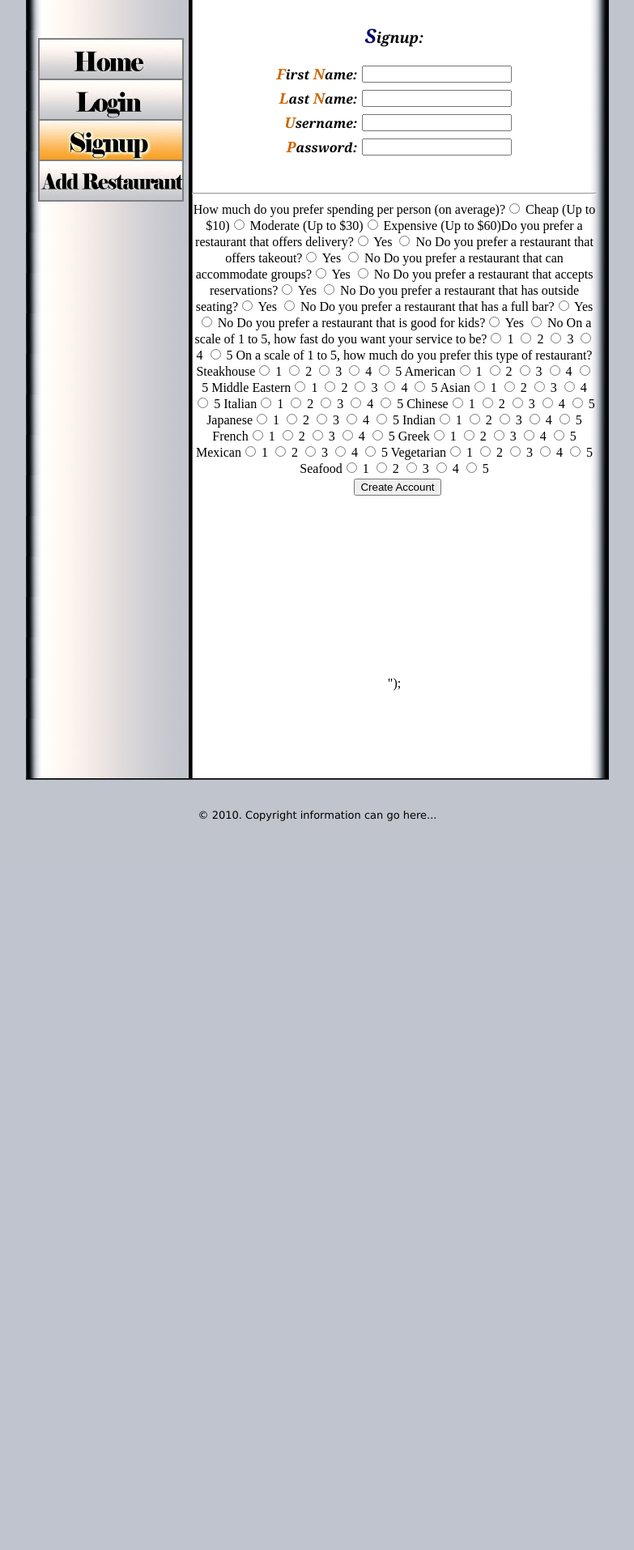
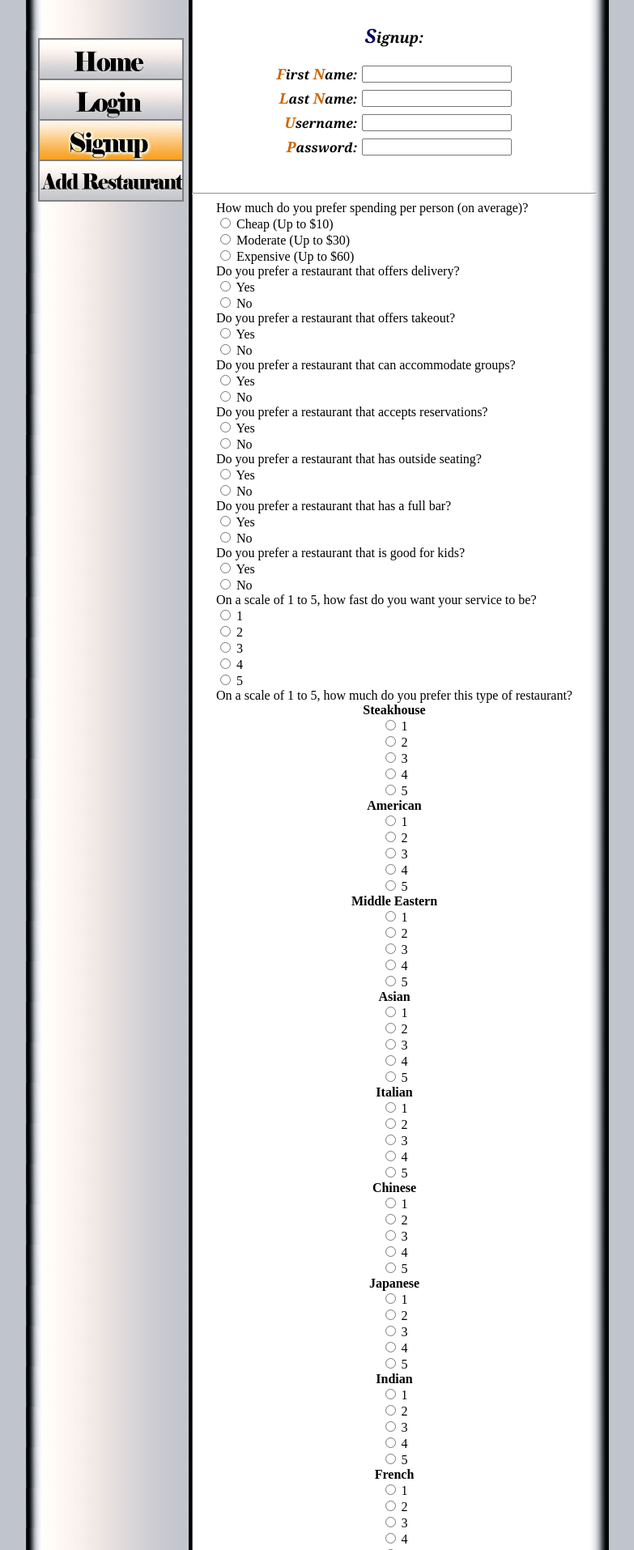
Before and after one commit to vroycroft/RestaurantRecommendationWebsite, a PHP site: page /signup.php?signup=vr in a window 1280 px wide. Shown: the part 363-2277 px from the top of the page at 81% size, without its empty margins (248-1031 px from the left). Before the commit the page ends 1377 px from the top, so only its background shows below. Run offline with PHP 8.4, Linux system fonts and the light colour scheme.

Commit message:
updated survey format

```diff
--- a/signup.php
+++ b/signup.php
@@ -51,137 +51,138 @@ if ($_GET['signup'] == "yes") {
 <br/><hr/>
 
 <table border="0" cellpadding="0" cellspacing="0">
-<tr>How much do you prefer spending per person (on average)?</tr>
-<tr><input type="radio" name="group1" value="Cheap"> Cheap (Up to $10)</tr>
-<tr><input type="radio" name="group1" value="Moderate"> Moderate (Up to $30)</tr>
-<tr><input type="radio" name="group1" value="Expensive"> Expensive (Up to $60)</tr>
+<tr><td align="left">How much do you prefer spending per person (on average)?</td></tr>
+<tr><td align="left"><input type="radio" name="group1" value="Cheap"> Cheap (Up to $10)</td></tr>
+<tr><td align="left"><input type="radio" name="group1" value="Moderate"> Moderate (Up to $30)</td></tr>
+<tr><td align="left"><input type="radio" name="group1" value="Expensive"> Expensive (Up to $60)</td></tr>
 
 
-<tr>Do you prefer a restaurant that offers delivery?</tr>
-<tr><input type="radio" name="group2" value="yesDelivery"> Yes </tr>
-<tr><input type="radio" name="group2" value="noDelivery"> No </tr>
+<tr><td align="left">Do you prefer a restaurant that offers delivery?</td></tr>
+<tr><td align="left"><input type="radio" name="group2" value="yesDelivery"> Yes </td></tr>
+<tr><td align="left"><input type="radio" name="group2" value="noDelivery"> No </td></tr>
 
-<tr>Do you prefer a restaurant that offers takeout?</tr>
-<tr><input type="radio" name="group3" value="yesTakeout"> Yes </tr>
-<tr><input type="radio" name="group3" value="noTakeout"> No </tr>
+<tr><td align="left">Do you prefer a restaurant that offers takeout?</td></tr>
+<tr><td align="left"><input type="radio" name="group3" value="yesTakeout"> Yes </td></tr>
+<tr><td align="left"><input type="radio" name="group3" value="noTakeout"> No </td></tr>
 
-<tr>Do you prefer a restaurant that can accommodate groups?</tr>
-<tr><input type="radio" name="group4" value="yesGroups"> Yes </tr>
-<tr><input type="radio" name="group4" value="noGroup"> No </tr>
+<tr><td align="left">Do you prefer a restaurant that can accommodate groups?</td></tr>
+<tr><td align="left"><input type="radio" name="group4" value="yesGroups"> Yes </td></tr>
+<tr><td align="left"><input type="radio" name="group4" value="noGroup"> No </td></tr>
 
-<tr>Do you prefer a restaurant that accepts reservations?</tr>
-<tr><input type="radio" name="group5" value="yesReservations"> Yes </tr>
-<tr><input type="radio" name="group5" value="noReservations"> No </tr>
+<tr><td align="left">Do you prefer a restaurant that accepts reservations?</td></tr>
+<tr><td align="left"><input type="radio" name="group5" value="yesReservations"> Yes </td></tr>
+<tr><td align="left"><input type="radio" name="group5" value="noReservations"> No </td></tr>
 
-<tr>Do you prefer a restaurant that has outside seating?</td></tr>
-<tr><input type="radio" name="group6" value="yesOutsideSeating"> Yes </tr>
-<tr><input type="radio" name="group6" value="noOutsideSeating"> No </tr>
+<tr><td align="left">Do you prefer a restaurant that has outside seating?</td></tr>
+<tr><td align="left"><input type="radio" name="group6" value="yesOutsideSeating"> Yes </td></tr>
+<tr><td align="left"><input type="radio" name="group6" value="noOutsideSeating"> No </td></tr>
 
-<tr>Do you prefer a restaurant that has a full bar?</td></tr>
-<tr><input type="radio" name="group7" value="yesBar"> Yes </tr>
-<tr><input type="radio" name="group7" value="noBar"> No </tr>
+<tr><td align="left">Do you prefer a restaurant that has a full bar?</td></tr>
+<tr><td align="left"><input type="radio" name="group7" value="yesBar"> Yes </td></tr>
+<tr><td align="left"><input type="radio" name="group7" value="noBar"> No </td></tr>
 
-<tr>Do you prefer a restaurant that is good for kids?</tr>
-<tr><input type="radio" name="group8" value="yesKids"> Yes </tr>
-<tr><input type="radio" name="group8" value="noKids"> No </tr>
+<tr><td align="left">Do you prefer a restaurant that is good for kids?</td></tr>
+<tr><td align="left"><input type="radio" name="group8" value="yesKids"> Yes </td></tr>
+<tr><td align="left"><input type="radio" name="group8" value="noKids"> No </td></tr>
 
-<tr>On a scale of 1 to 5, how fast do you want your service to be?</tr>
-<tr><input type="radio" name="group9" value="speedOne"> 1 </tr>
-<tr><input type="radio" name="group9" value="speedTwo"> 2 </tr>
-<tr><input type="radio" name="group9" value="speedThree"> 3 </tr>
-<tr><input type="radio" name="group9" value="speedFour"> 4 </tr>
-<tr><input type="radio" name="group9" value="speedFive"> 5 </tr>
+<tr><td align="left">On a scale of 1 to 5, how fast do you want your service to be?</td></tr>
+<tr><td align="left"><input type="radio" name="group9" value="speedOne"> 1 </td></tr>
+<tr><td align="left"><input type="radio" name="group9" value="speedTwo"> 2 </td></tr>
+<tr><td align="left"><input type="radio" name="group9" value="speedThree"> 3 </td></tr>
+<tr><td align="left"><input type="radio" name="group9" value="speedFour"> 4 </td></tr>
+<tr><td align="left"><input type="radio" name="group9" value="speedFive"> 5 </td></tr>
+<tr> </tr><tr> </tr>
+<tr><td align="left">On a scale of 1 to 5, how much do you prefer this type of restaurant?</tr>
+<tr><td align="center"><b>Steakhouse</b></td></tr>
+<tr><td align="center"><input type="radio" name="group10" value="SteakOne"> 1 </td></tr>
+<tr><td align="center"><input type="radio" name="group10" value="SteakTwo"> 2 </td></tr>
+<tr><td align="center"><input type="radio" name="group10" value="SteakThree"> 3 </td></tr>
+<tr><td align="center"><input type="radio" name="group10" value="SteakFour"> 4 </td></tr>
+<tr><td align="center"><input type="radio" name="group10" value="SteakFive"> 5 </td></tr>
 
-<tr>On a scale of 1 to 5, how much do you prefer this type of restaurant?</tr>
-<tr>Steakhouse<input type="radio" name="group10" value="SteakOne"> 1 </tr>
-<tr><input type="radio" name="group10" value="SteakTwo"> 2 </tr>
-<tr><input type="radio" name="group10" value="SteakThree"> 3 </tr>
-<tr><input type="radio" name="group10" value="SteakFour"> 4 </tr>
-<tr><input type="radio" name="group10" value="SteakFive"> 5 </tr>
+<tr><td align="center"><b>American</b></td></tr>
+<tr><td align="center"><input type="radio" name="group11" value="AmerOne"> 1 </td></tr>
+<tr><td align="center"><input type="radio" name="group11" value="AmerTwo"> 2 </td></tr>
+<tr><td align="center"><input type="radio" name="group11" value="AmerThree"> 3 </td></tr>
+<tr><td align="center"><input type="radio" name="group11" value="AmerFour"> 4 </td></tr>
+<tr><td align="center"><input type="radio" name="group11" value="AmerFive"> 5 </td></tr>
 
-<tr>American</tr>
-<tr><input type="radio" name="group11" value="AmerOne"> 1 </tr>
-<tr><input type="radio" name="group11" value="AmerTwo"> 2 </tr>
-<tr><input type="radio" name="group11" value="AmerThree"> 3 </tr>
-<tr><input type="radio" name="group11" value="AmerFour"> 4 </tr>
-<tr><input type="radio" name="group11" value="AmerFive"> 5 </tr>
+<tr><td align="center"><b>Middle Eastern</b></td></tr>
+<tr><td align="center"><input type="radio" name="group12" value="MEOne"> 1 </td></tr>
+<tr><td align="center"><input type="radio" name="group12" value="METwo"> 2 </td></tr>
+<tr><td align="center"><input type="radio" name="group12" value="METhree"> 3 </td></tr>
+<tr><td align="center"><input type="radio" name="group12" value="MEFour"> 4 </td></tr>
+<tr><td align="center"><input type="radio" name="group12" value="MEFive"> 5 </td></tr>
 
-<tr>Middle Eastern</tr>
-<tr><input type="radio" name="group12" value="MEOne"> 1 </tr>
-<tr><input type="radio" name="group12" value="METwo"> 2 </tr>
-<tr><input type="radio" name="group12" value="METhree"> 3 </tr>
-<tr><input type="radio" name="group12" value="MEFour"> 4 </tr>
-<tr><input type="radio" name="group12" value="MEFive"> 5 </tr>
+<tr><td align="center"><b>Asian</b></td></tr>
+<tr><td align="center"><input type="radio" name="group13" value="AsianOne"> 1 </td></tr>
+<tr><td align="center"><input type="radio" name="group13" value="AsianTwo"> 2 </td></tr>
+<tr><td align="center"><input type="radio" name="group13" value="AsianThree"> 3 </td></tr>
+<tr><td align="center"><input type="radio" name="group13" value="AsianFour"> 4 </td></tr>
+<tr><td align="center"><input type="radio" name="group13" value="AsianFive"> 5 </td></tr>
 
-<tr>Asian</tr>
-<tr><input type="radio" name="group13" value="AsianOne"> 1 </tr>
-<tr><input type="radio" name="group13" value="AsianTwo"> 2 </tr>
-<tr><input type="radio" name="group13" value="AsianThree"> 3 </tr>
-<tr><input type="radio" name="group13" value="AsianFour"> 4 </tr>
-<tr><input type="radio" name="group13" value="AsianFive"> 5 </tr>
+<tr><td align="center"><b>Italian</b></td></tr>
+<tr><td align="center"><input type="radio" name="group14" value="ItalianOne"> 1 </td></tr>
+<tr><td align="center"><input type="radio" name="group14" value="ItalianTwo"> 2 </td></tr>
+<tr><td align="center"><input type="radio" name="group14" value="ItalianThree"> 3 </td></tr>
+<tr><td align="center"><input type="radio" name="group14" value="ItalianFour"> 4 </td></tr>
+<tr><td align="center"><input type="radio" name="group14" value="ItalianFive"> 5 </td></tr>
 
-<tr>Italian</tr>
-<tr><input type="radio" name="group14" value="ItalianOne"> 1 </tr>
-<tr><input type="radio" name="group14" value="ItalianTwo"> 2 </tr>
-<tr><input type="radio" name="group14" value="ItalianThree"> 3 </tr>
-<tr><input type="radio" name="group14" value="ItalianFour"> 4 </tr>
-<tr><input type="radio" name="group14" value="ItalianFive"> 5 </tr>
+<tr><td align="center"><b>Chinese</b></td></tr>
+<tr><td align="center"><input type="radio" name="group15" value="ChineseOne"> 1 </td></tr>
+<tr><td align="center"><input type="radio" name="group15" value="ChineseTwo"> 2 </td></tr>
+<tr><td align="center"><input type="radio" name="group15" value="ChineseThree"> 3 </td></tr>
+<tr><td align="center"><input type="radio" name="group15" value="ChineseFour"> 4 </td></tr>
+<tr><td align="center"><input type="radio" name="group15" value="ChineseFive"> 5 </td></tr>
 
-<tr>Chinese</tr>
-<tr><input type="radio" name="group15" value="ChineseOne"> 1 </tr>
-<tr><input type="radio" name="group15" value="ChineseTwo"> 2 </tr>
-<tr><input type="radio" name="group15" value="ChineseThree"> 3 </tr>
-<tr><input type="radio" name="group15" value="ChineseFour"> 4 </tr>
-<tr><input type="radio" name="group15" value="ChineseFive"> 5 </tr>
+<tr><td align="center"><b>Japanese</b></td></tr>
+<tr><td align="center"><input type="radio" name="group16" value="JapOne"> 1 </td></tr>
+<tr><td align="center"><input type="radio" name="group16" value="JapTwo"> 2 </td></tr>
+<tr><td align="center"><input type="radio" name="group16" value="JapThree"> 3 </td></tr>
+<tr><td align="center"><input type="radio" name="group16" value="JapFour"> 4 </td></tr>
+<tr><td align="center"><input type="radio" name="group16" value="JapFive"> 5 </td></tr>
 
-<tr>Japanese</tr>
-<tr><input type="radio" name="group16" value="JapOne"> 1 </tr>
-<tr><input type="radio" name="group16" value="JapTwo"> 2 </tr>
-<tr><input type="radio" name="group16" value="JapThree"> 3 </tr>
-<tr><input type="radio" name="group16" value="JapFour"> 4 </tr>
-<tr><input type="radio" name="group16" value="JapFive"> 5 </tr>
+<tr><td align="center"><b>Indian</b></td></tr>
+<tr><td align="center"><input type="radio" name="group17" value="IndianOne"> 1 </td></tr>
+<tr><td align="center"><input type="radio" name="group17" value="IndianTwo"> 2 </td></tr>
+<tr><td align="center"><input type="radio" name="group17" value="IndianThree"> 3 </td></tr>
+<tr><td align="center"><input type="radio" name="group17" value="IndianFour"> 4 </td></tr>
+<tr><td align="center"><input type="radio" name="group17" value="IndianFive"> 5 </td></tr>
 
-<tr>Indian</tr>
-<tr><input type="radio" name="group17" value="IndianOne"> 1 </tr>
-<tr><input type="radio" name="group17" value="IndianTwo"> 2 </tr>
-<tr><input type="radio" name="group17" value="IndianThree"> 3 </tr>
-<tr><input type="radio" name="group17" value="IndianFour"> 4 </tr>
-<tr><input type="radio" name="group17" value="IndianFive"> 5 </tr>
+<tr><td align="center"><b>French</b></td></tr>
+<tr><td align="center"><input type="radio" name="group18" value="FrenchOne"> 1 </td></tr>
+<tr><td align="center"><input type="radio" name="group18" value="FrenchTwo"> 2 </td></tr>
+<tr><td align="center"><input type="radio" name="group18" value="FrenchThree"> 3 </td></tr>
+<tr><td align="center"><input type="radio" name="group18" value="FrenchFour"> 4 </td></tr>
+<tr><td align="center"><input type="radio" name="group18" value="FrenchFive"> 5 </td></tr>
 
-<tr>French</tr>
-<tr><input type="radio" name="group18" value="FrenchOne"> 1 </tr>
-<tr><input type="radio" name="group18" value="FrenchTwo"> 2 </tr>
-<tr><input type="radio" name="group18" value="FrenchThree"> 3 </tr>
-<tr><input type="radio" name="group18" value="FrenchFour"> 4 </tr>
-<tr><input type="radio" name="group18" value="FrenchFive"> 5 </tr>
+<tr><td align="center"><b>Greek</b></td></tr>
+<tr><td align="center"><input type="radio" name="group19" value="GreekOne"> 1 </td></tr>
+<tr><td align="center"><input type="radio" name="group19" value="GreekTwo"> 2 </td></tr>
+<tr><td align="center"><input type="radio" name="group19" value="GreekThree"> 3 </td></tr>
+<tr><td align="center"><input type="radio" name="group19" value="GreekFour"> 4 </td></tr>
+<tr><td align="center"><input type="radio" name="group19" value="GreekFive"> 5 </td></tr>
 
-<tr>Greek</tr>
-<tr><input type="radio" name="group19" value="GreekOne"> 1 </tr>
-<tr><input type="radio" name="group19" value="GreekTwo"> 2 </tr>
-<tr><input type="radio" name="group19" value="GreekThree"> 3 </tr>
-<tr><input type="radio" name="group19" value="GreekFour"> 4 </tr>
-<tr><input type="radio" name="group19" value="GreekFive"> 5 </tr>
+<tr><td align="center"><b>Mexican</b></td></tr>
+<tr><td align="center"><input type="radio" name="group20" value="MexicanOne"> 1 </td></tr>
+<tr><td align="center"><input type="radio" name="group20" value="MexicanTwo"> 2 </td></tr>
+<tr><td align="center"><input type="radio" name="group20" value="MexicanThree"> 3 </td></tr>
+<tr><td align="center"><input type="radio" name="group20" value="MexicanFour"> 4 </td></tr>
+<tr><td align="center"><input type="radio" name="group20" value="MexicanFive"> 5 </td></tr>
 
-<tr>Mexican</tr>
-<tr><input type="radio" name="group20" value="MexicanOne"> 1 </tr>
-<tr><input type="radio" name="group20" value="MexicanTwo"> 2 </tr>
-<tr><input type="radio" name="group20" value="MexicanThree"> 3 </tr>
-<tr><input type="radio" name="group20" value="MexicanFour"> 4 </tr>
-<tr><input type="radio" name="group20" value="MexicanFive"> 5 </tr>
+<tr><td align="center"><b>Vegetarian</b></td></tr>
+<tr><td align="center"><input type="radio" name="group21" value="VegOne"> 1 </td></tr>
+<tr><td align="center"><input type="radio" name="group21" value="VegTwo"> 2 </td></tr>
+<tr><td align="center"><input type="radio" name="group21" value="VegThree"> 3 </td></tr>
+<tr><td align="center"><input type="radio" name="group21" value="VegFour"> 4 </td></tr>
+<tr><td align="center"><input type="radio" name="group21" value="VegFive"> 5 </td></tr>
 
-<tr>Vegetarian</tr>
-<tr><input type="radio" name="group21" value="VegOne"> 1 </tr>
-<tr><input type="radio" name="group21" value="VegTwo"> 2 </tr>
-<tr><input type="radio" name="group21" value="VegThree"> 3 </tr>
-<tr><input type="radio" name="group21" value="VegFour"> 4 </tr>
-<tr><input type="radio" name="group21" value="VegFive"> 5 </tr>
-
-<tr>Seafood</tr>
-<tr><input type="radio" name="group22" value="SeafoodOne"> 1 </tr>
-<tr><input type="radio" name="group22" value="SeafoodTwo"> 2 </tr>
-<tr><input type="radio" name="group22" value="SeafoodThree"> 3 </tr>
-<tr><input type="radio" name="group22" value="SeafoodFour"> 4 </tr>
-<tr><input type="radio" name="group22" value="SeafoodFive"> 5 </tr>
+<tr><td align="center"><b>Seafood</b></td></tr>
+<tr><td align="center"><input type="radio" name="group22" value="SeafoodOne"> 1 </td></tr>
+<tr><td align="center"><input type="radio" name="group22" value="SeafoodTwo"> 2 </td></tr>
+<tr><td align="center"><input type="radio" name="group22" value="SeafoodThree"> 3 </td></tr>
+<tr><td align="center"><input type="radio" name="group22" value="SeafoodFour"> 4 </td></tr>
+<tr><td align="center"><input type="radio" name="group22" value="SeafoodFive"> 5 </td></tr>
 </table>
 <table>
 <tr><td>&nbsp;</td><td align="center"><input type="submit" value="Create Account"></td></tr>
```
